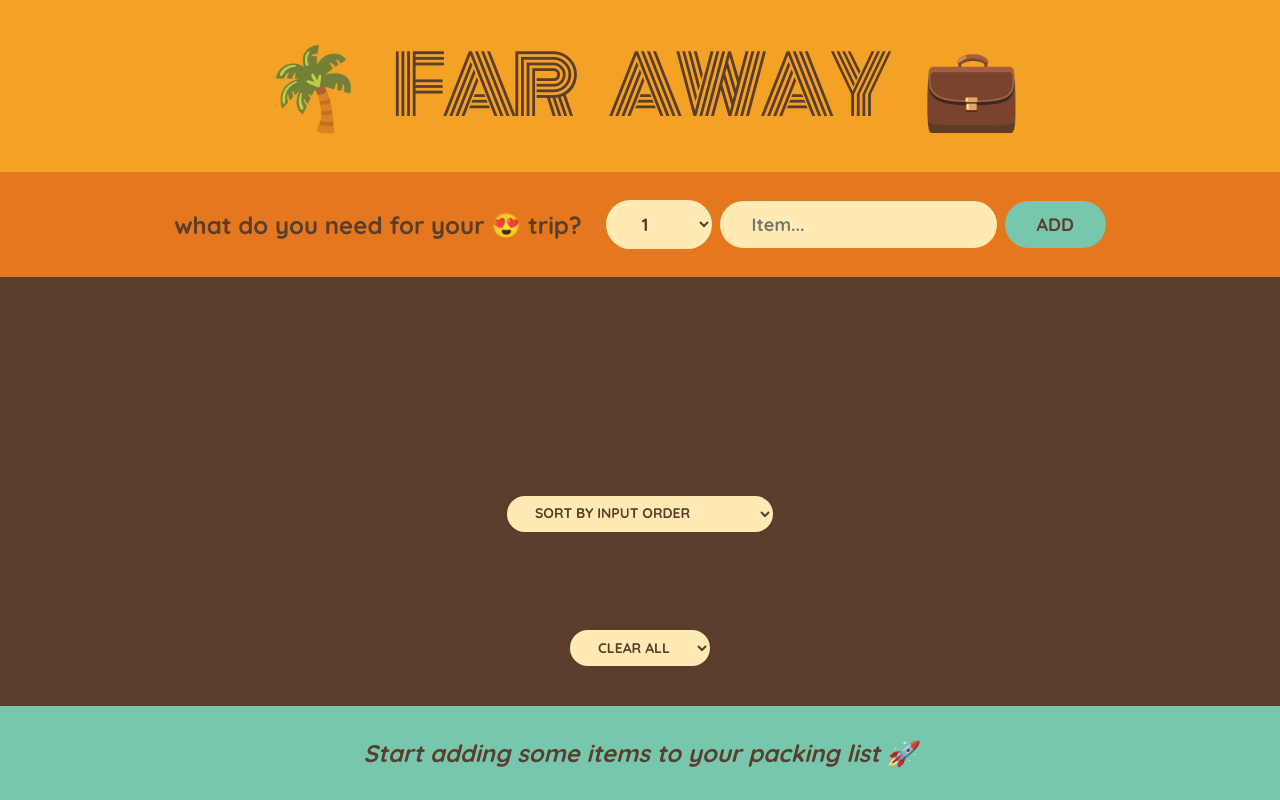
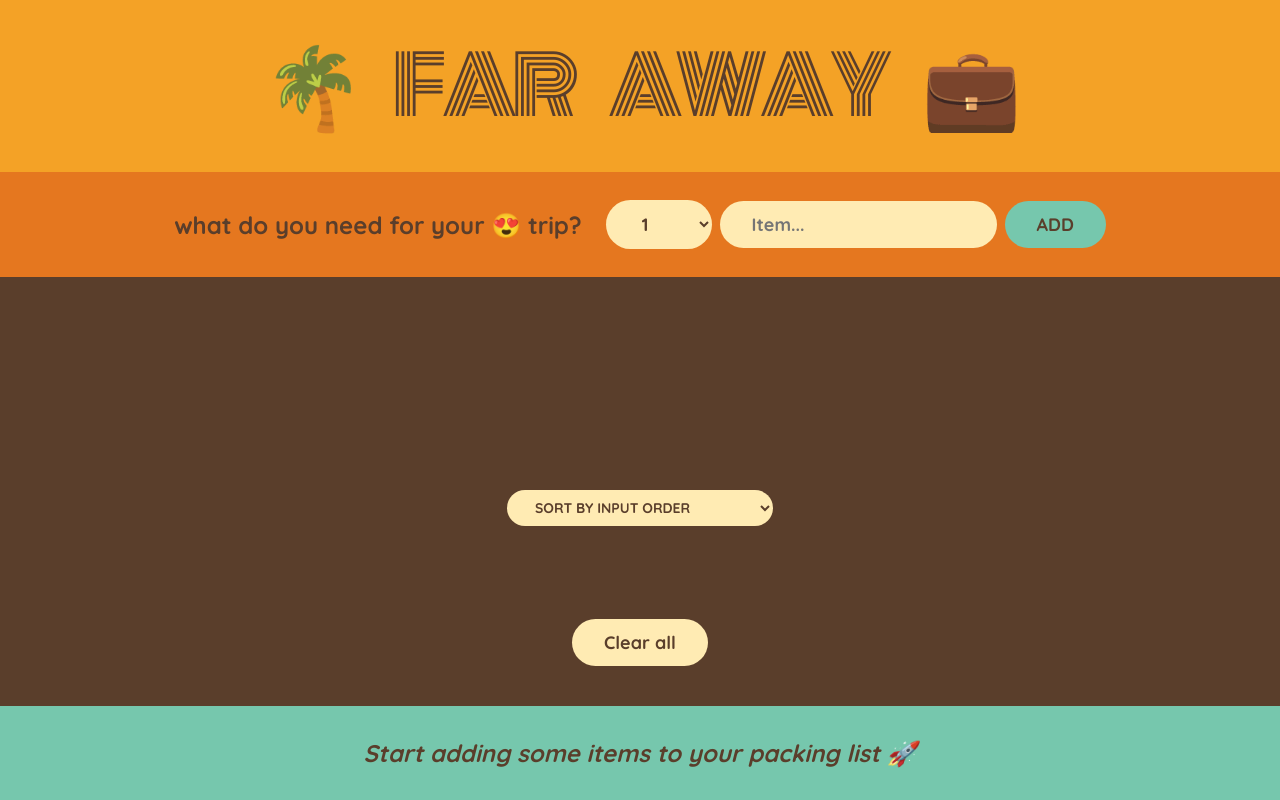
Before and after one commit to AhmadRaza9/travel-list, a React (Create React App) app: page / in a window 1280 px wide. Built offline with nearby package versions, Linux system fonts and the light colour scheme.

Commit message:
adding clear list functionality

```diff
--- a/src/App.js
+++ b/src/App.js
@@ -19,6 +19,13 @@
     );
   }
 
+  function handleClearList() {
+    const confirmed = window.confirm(
+      "Are you sure you want to delete all items?"
+    );
+    if (confirmed) setItems([]);
+  }
+
   return (
     <div className="app">
       <Logo />
@@ -27,6 +34,7 @@
         items={items}
         onDeleteItem={handleDeleteItem}
         onToggleItem={handleToggleItem}
+        onClearList={handleClearList}
       />
       <Stats items={items} />
     </div>
@@ -36,6 +44,7 @@
 function Logo() {
   return <h1>🌴 Far Away 💼</h1>;
 }
+
 function Form({ onAddItems }) {
   const [description, setDescription] = useState("");
   const [quantity, setQuantity] = useState(1);
@@ -82,7 +91,7 @@
   );
 }
 
-function PackgingList({ items, onDeleteItem, onToggleItem }) {
+function PackgingList({ items, onDeleteItem, onToggleItem, onClearList }) {
   const [sortBy, setSortBy] = useState("input");
 
   let sortedItems;
@@ -115,9 +124,7 @@
         <option value="description">Sort by input description</option>
         <option value="packed">Sort by packed status</option>
       </select>
-      <select className="actions">
-        <option value="packed">Clear all</option>
-      </select>
+      <button onClick={() => onClearList()}>Clear all</button>
     </div>
   );
 }
```
